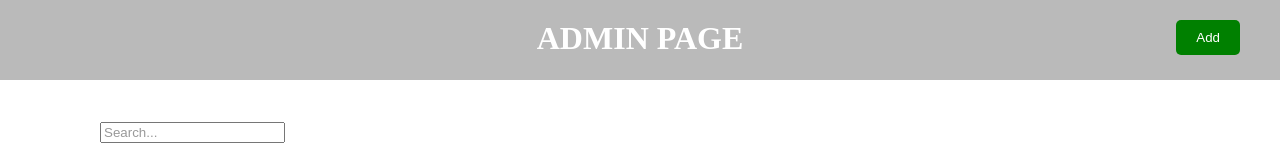
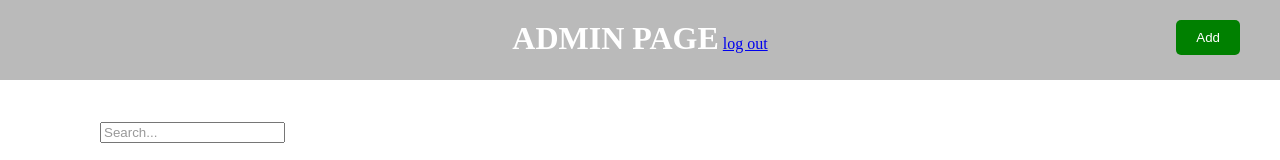
Before and after one commit to ismoil3/firs-internet-magazin, a plain HTML site: page admin/index.html in a window 1280 px wide. Shown: the top 160 px of the page. Drawn offline with nearby package versions, Linux system fonts and the light colour scheme; no server answers.

Commit message:
Update index.html

```diff
--- a/admin/index.html
+++ b/admin/index.html
@@ -14,7 +14,7 @@
   <body>
     <div class="nav">
       <h1 class="adm">ADMIN PAGE</h1>
-
+      <a href="/index.html">log out</a>
       <button class="btnadd btnAdd">Add</button>
     </div>
 
```
